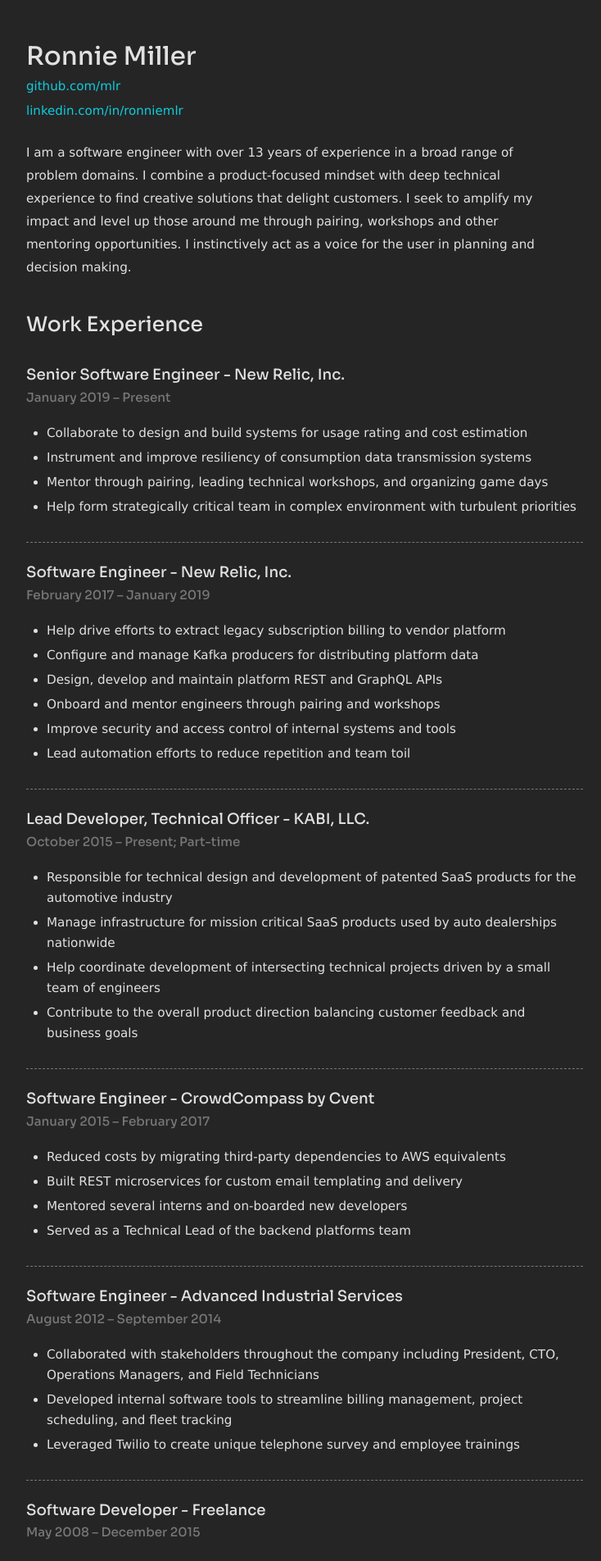
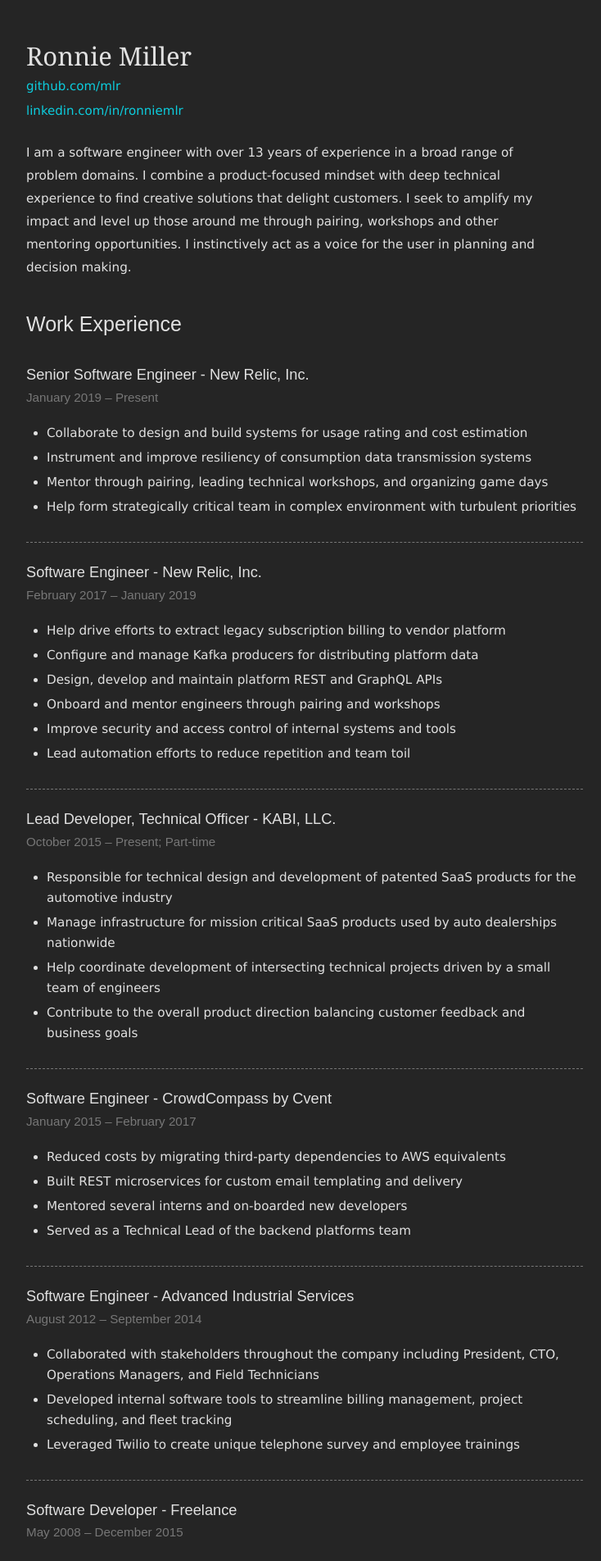
Before and after one commit to mlr/mlr.github.com, a Jekyll site: the page built from resume.md, in a window 1280 px wide. Shown: the top 1904 px of the page at 82% size, without its empty margins (268-1002 px from the left). Built offline with Jekyll 4.4.1, drawn with Linux system fonts in a browser that asks for light colours.

Commit message:
Remove Google font

```diff
--- a/_includes/head.html
+++ b/_includes/head.html
@@ -10,4 +10,3 @@
   <title>{% if page.title %}{{ page.title }} - {% endif %}Ronnie Miller - Software Developer</title>
   <link rel="stylesheet" type="text/css" href="{{ site.baseurl }}/css/screen.css" />
   <link rel="stylesheet" type="text/css" href="{{ site.baseurl }}/css/print.css" media="print" />
-  <link href="https://fonts.googleapis.com/css2?family=Sora:wght@100;300;500&display=swap" rel="stylesheet">
--- a/css/screen.scss
+++ b/css/screen.scss
@@ -34,13 +34,14 @@
 header {
   @extend .row;
   padding-top: 25px;
+  -webkit-font-smoothing: antialiased;
 
   #name {
     @extend .u-full-width;
     text-align: center;
-    font-family: "Sora", sans-serif;
+    font-family: Helvetica, sans-serif;
     font-size: 28px;
-    font-weight: 500;
+    font-weight: 800;
     letter-spacing: .1em;
 
     a {
@@ -70,6 +71,7 @@
         margin: 0 auto;
 
         a {
+          border-bottom: 1px solid $dark-gray;
           padding: 0px 10px;
           border-radius: 2px;
           margin-left: 5px;
@@ -81,12 +83,13 @@
 
         a:hover {
           color: #fff;
+          border-bottom: 1px solid $link-color;
         }
       }
 
       li.active a {
         padding-bottom: 3px;
-        border-bottom: 2px solid $dark-gray;
+        border-bottom: 1px solid $link-color;
       }
 
       li:first-child a {
@@ -100,9 +103,14 @@
   @extend .row;
 
   h1, h2, h3, h4, h5, h6 {
-    font-family: Sora, sans-serif;
+    font-family: sans-serif;
     font-weight: 500;
     color: $font-color;
+  }
+
+  h1 {
+    font-family: Bakersville, Cambria, Garamond, Georgia, serif;
+    -webkit-font-smoothing: antialiased;
   }
 
   a {
```
